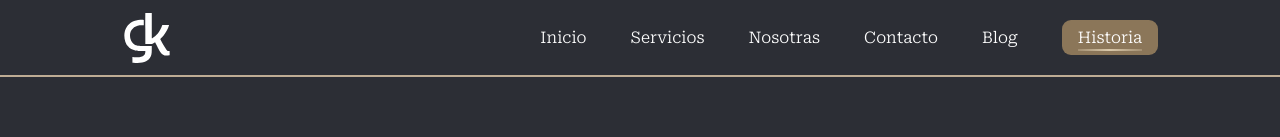
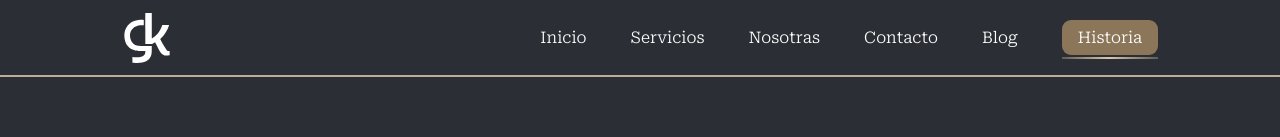
Before and after one commit to MatiasPinho/GkConsulting, a React (Vite) app: page /aboutHistory in a window 1280 px wide. Shown: the top 137 px of the page. Built offline with nearby package versions, Linux system fonts and the light colour scheme.

Commit message:
fix a in a in header

```diff
--- a/data/cardsService.json
+++ b/data/cardsService.json
@@ -1,6 +1,6 @@
 {
   "cardServices_1": {
-    "title": "Servicios Contables",
+    "title": "Servicios Legales",
     "description": [
       "Constitución de empresas (S.R.L., S.A., S.A.U., S.A.S, Fundaciones, etc.)",
       "Libros Societarios",
@@ -15,7 +15,7 @@
   },
 
   "cardServices_2": {
-    "title": "Servicios Legales",
+    "title": "Servicios Contables",
     "description": [
       "Análisis y Planificación Financiera",
       "Liquidación de Impuestos mensuales",
--- a/src/components/CardServices/CardServices.css
+++ b/src/components/CardServices/CardServices.css
@@ -21,6 +21,10 @@
   color: var(--tertiary);
   font-size: 1.5rem;
   margin-top: 1rem;
+}
+
+.card-services__title {
+  font-weight: 500;
 }
 
 .card-services__ul-description-container {
--- a/src/components/Header/Header.css
+++ b/src/components/Header/Header.css
@@ -163,7 +163,7 @@
     font-weight: 300;
   }
 
-  .header__menu-li--button {
+  .header__menu-ul > li:last-child > a {
     background-color: var(--tertiary);
     border-radius: 9px;
     padding: 0.5rem 1rem;
--- a/src/components/Header/Header.jsx
+++ b/src/components/Header/Header.jsx
@@ -133,8 +133,8 @@ export const Header = () => {
           </li>
           <li className="header__menu-li header__menu-li--button">
             <Link
-              aria-label="Ir a nuesta historia"
-              title="Ir a nuesta historia"
+              aria-label="Ir a nuestra historia"
+              title="Ir a nuestra historia"
               className={
                 window.innerWidth <= 800
                   ? null
```
